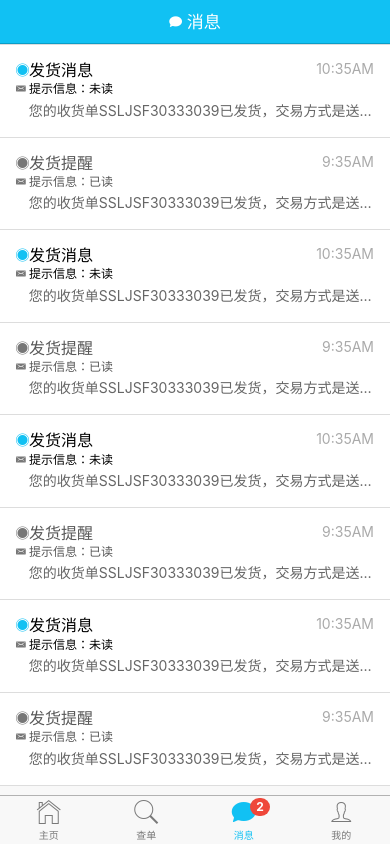
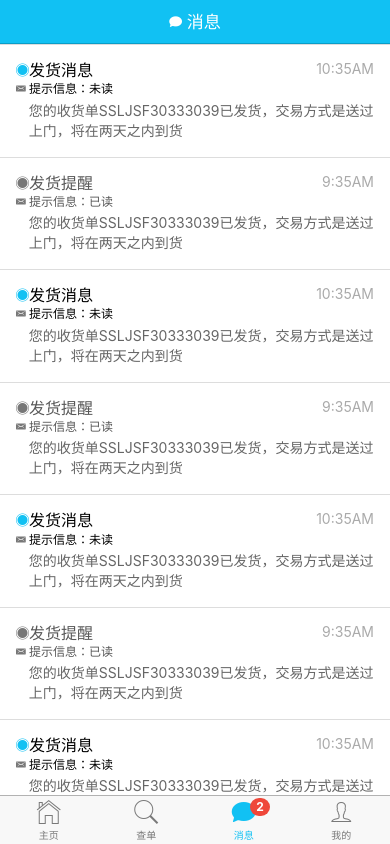
Before and after one commit to DreamPWJ/boolv, a website: page www/index.html at #/tab/news in a window 390 px wide. Drawn offline with Linux system fonts and the light colour scheme; some packages are replaced by stand-ins of ours; files whose address does not match are found by name.

Commit message:
增加功能优化UI 增加用户体验

```diff
--- a/www/templates/news.html
+++ b/www/templates/news.html
@@ -5,45 +5,45 @@
 
   <ion-content overflow-scroll="false"  class="stable-bg ">
    <div class="list">
-     <a ng-href="" class="item ">
+     <a ng-href="" class="item">
        <h2 ><i class="icon ion-ios-circle-filled" style="color:#11c1f3; "></i>发货消息 <span CLASS="item-note">10:35AM</span></h2>
        <h4><i class="icon ion-email"></i>  提示信息：未读  </h4>
-       <p style="padding-left: 0.8rem">您的收货单SSLJSF30333039已发货，交易方式是送过上门，将在两天之内到货</p>
+       <p style="padding-left: 0.8rem; white-space: normal;">您的收货单SSLJSF30333039已发货，交易方式是送过上门，将在两天之内到货</p>
      </a>
      <a ng-href="" class="item " >
        <h2 style="color: #585858;" ><i class="icon ion-ios-circle-filled" ></i>发货提醒 <span CLASS="item-note">9:35AM</span></h2>
        <h4 style="color: #585858;" ><i class="icon ion-email"></i>  提示信息：已读  </h4>
-       <p style="padding-left: 0.8rem">您的收货单SSLJSF30333039已发货，交易方式是送过上门，将在两天之内到货</p>
+       <p style="padding-left: 0.8rem; white-space: normal;">您的收货单SSLJSF30333039已发货，交易方式是送过上门，将在两天之内到货</p>
      </a>
      <a ng-href="" class="item ">
        <h2 ><i class="icon ion-ios-circle-filled" style="color:#11c1f3; "></i>发货消息 <span CLASS="item-note">10:35AM</span></h2>
        <h4><i class="icon ion-email"></i>  提示信息：未读  </h4>
-       <p style="padding-left: 0.8rem">您的收货单SSLJSF30333039已发货，交易方式是送过上门，将在两天之内到货</p>
+       <p style="padding-left: 0.8rem; white-space: normal;">您的收货单SSLJSF30333039已发货，交易方式是送过上门，将在两天之内到货</p>
      </a>
      <a ng-href="" class="item " >
        <h2 style="color: #585858;" ><i class="icon ion-ios-circle-filled" ></i>发货提醒 <span CLASS="item-note">9:35AM</span></h2>
        <h4 style="color: #585858;" ><i class="icon ion-email"></i>  提示信息：已读  </h4>
-       <p style="padding-left: 0.8rem">您的收货单SSLJSF30333039已发货，交易方式是送过上门，将在两天之内到货</p>
+       <p style="padding-left: 0.8rem; white-space: normal;">您的收货单SSLJSF30333039已发货，交易方式是送过上门，将在两天之内到货</p>
      </a>
      <a ng-href="" class="item ">
        <h2 ><i class="icon ion-ios-circle-filled" style="color:#11c1f3; "></i>发货消息 <span CLASS="item-note">10:35AM</span></h2>
        <h4><i class="icon ion-email"></i>  提示信息：未读  </h4>
-       <p style="padding-left: 0.8rem">您的收货单SSLJSF30333039已发货，交易方式是送过上门，将在两天之内到货</p>
+       <p style="padding-left: 0.8rem; white-space: normal;">您的收货单SSLJSF30333039已发货，交易方式是送过上门，将在两天之内到货</p>
      </a>
      <a ng-href="" class="item " >
        <h2 style="color: #585858;" ><i class="icon ion-ios-circle-filled" ></i>发货提醒 <span CLASS="item-note">9:35AM</span></h2>
        <h4 style="color: #585858;" ><i class="icon ion-email"></i>  提示信息：已读  </h4>
-       <p style="padding-left: 0.8rem">您的收货单SSLJSF30333039已发货，交易方式是送过上门，将在两天之内到货</p>
+       <p style="padding-left: 0.8rem; white-space: normal;">您的收货单SSLJSF30333039已发货，交易方式是送过上门，将在两天之内到货</p>
      </a>
      <a ng-href="" class="item ">
        <h2 ><i class="icon ion-ios-circle-filled" style="color:#11c1f3; "></i>发货消息 <span CLASS="item-note">10:35AM</span></h2>
        <h4><i class="icon ion-email"></i>  提示信息：未读  </h4>
-       <p style="padding-left: 0.8rem">您的收货单SSLJSF30333039已发货，交易方式是送过上门，将在两天之内到货</p>
+       <p style="padding-left: 0.8rem; white-space: normal;">您的收货单SSLJSF30333039已发货，交易方式是送过上门，将在两天之内到货</p>
      </a>
      <a ng-href="" class="item " >
-       <h2 style="color: #585858;" ><i class="icon ion-ios-circle-filled" ></i>发货提醒 <span CLASS="item-note">9:35AM</span></h2>
+       <h2 style="color: #585858;text-overflow: ellipsis;" ><i class="icon ion-ios-circle-filled" ></i>发货提醒 <span CLASS="item-note">9:35AM</span></h2>
        <h4 style="color: #585858;" ><i class="icon ion-email"></i>  提示信息：已读  </h4>
-       <p style="padding-left: 0.8rem">您的收货单SSLJSF30333039已发货，交易方式是送过上门，将在两天之内到货</p>
+       <p style="padding-left: 0.8rem; white-space: normal;">您的收货单SSLJSF30333039已发货，交易方式是送过上门，将在两天之内到货</p>
      </a>
    </div>
   </ion-content>
```
